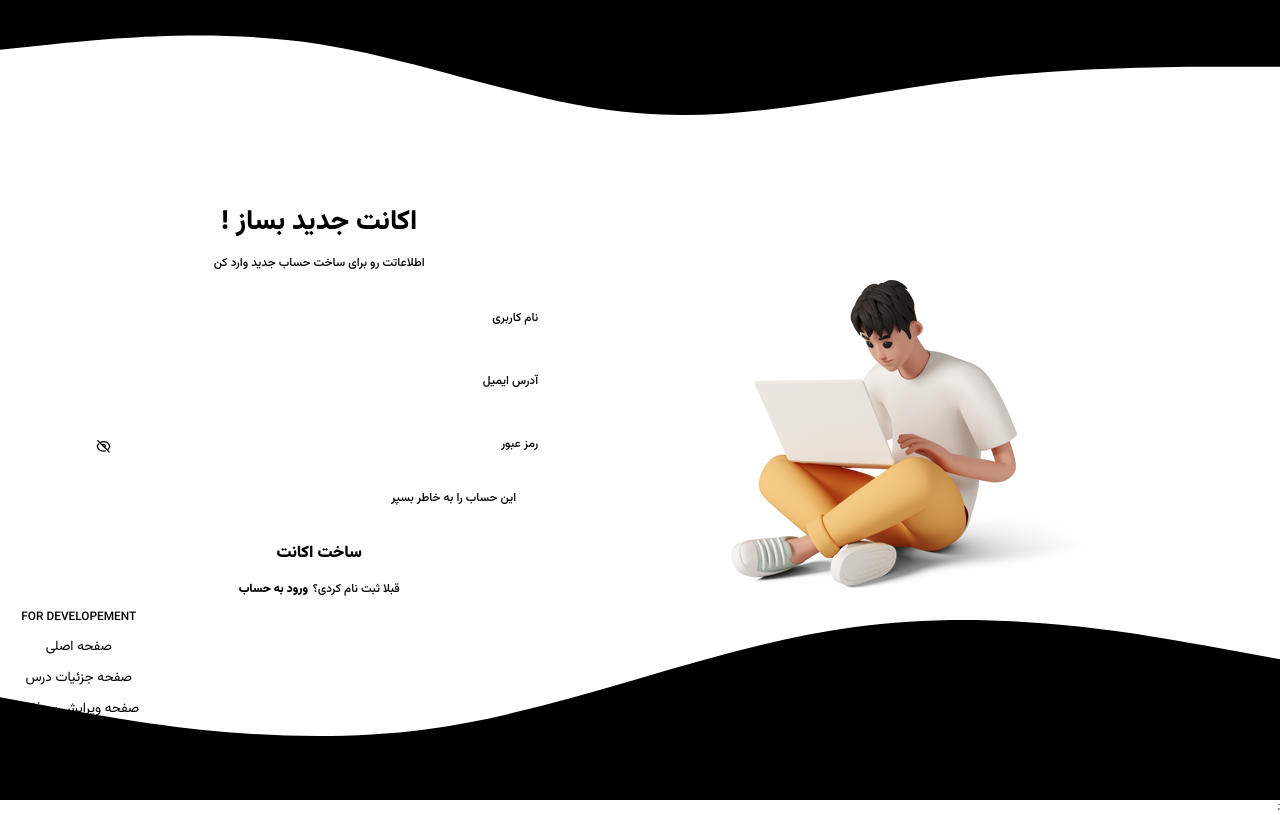
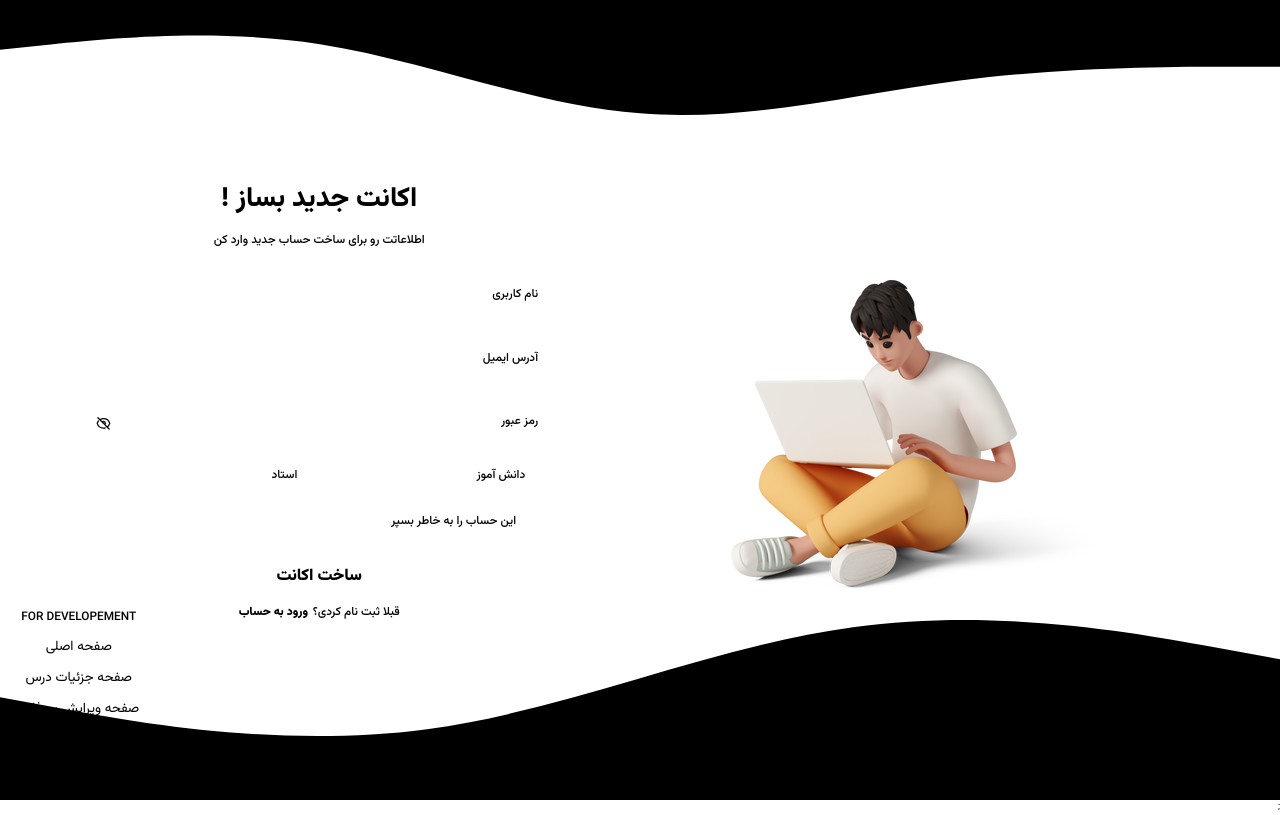
Before and after one commit to Mori30r/QuizBox, a React (Vite) app in the folder react/: page /auth/signup in a window 1280 px wide. Built offline with nearby package versions, Linux system fonts and the light colour scheme.

Commit message:
Add Radio Button to Signup Form

```diff
--- a/react/src/pages/Auth/Signup.jsx
+++ b/react/src/pages/Auth/Signup.jsx
@@ -13,6 +13,7 @@ import Check from "../../ui/Check";
 import BoyTyping from "../../assets/images/boy-typing.png";
 import { LOGIN_PAGE } from "../../constants/pagesAddress";
 import { signUpSchema } from "../../constants/dataPatterns";
+import Radio from "../../ui/Radio";
 
 const Image = styled.img`
     position: absolute;
@@ -26,6 +27,13 @@ const StyledNavLink = styled(NavLink)`
     color: inherit;
     font-weight: 1000;
     margin-right: 0.5rem;
+`;
+
+const RadioContainer = styled.div`
+    display: grid;
+    grid-template-columns: 1fr 1fr;
+    justify-items: flex-end;
+    margin-top: 2rem;
 `;
 
 function Signup() {
@@ -76,6 +84,29 @@ function Signup() {
                     >
                         رمز عبور
                     </Input>
+                    <RadioContainer>
+                        <Radio
+                            register={{
+                                ...register("role"),
+                            }}
+                            value="teacher"
+                            name="role"
+                            type="radio"
+                        >
+                            استاد
+                        </Radio>
+                        <Radio
+                            register={{
+                                ...register("role"),
+                            }}
+                            value="student"
+                            name="role"
+                            type="radio"
+                            checked
+                        >
+                            دانش آموز
+                        </Radio>
+                    </RadioContainer>
                     <Check register={{ ...register("remember") }} id="remember">
                         این حساب را به خاطر بسپر
                     </Check>
--- a/react/src/styles/GlobalStyles.jsx
+++ b/react/src/styles/GlobalStyles.jsx
@@ -152,6 +152,36 @@ const GlobalStyles = styled.createGlobalStyle`
             transform: scale(1);
         }
     }
+
+    input[type="radio"] {
+        -webkit-appearance: none;
+        appearance: none;
+        background-color: var(--color-grey-0);
+        margin: 0;
+
+        width: 1.4rem;
+        height: 1.4rem;
+        border: 0.2rem solid var(--color-purple-100);
+        border-radius: 50%;
+        transform: translateY(-0.075rem);
+
+        display: grid;
+        place-content: center;
+
+        &::before {
+            content: "";
+            width: 0.8rem;
+            height: 0.8rem;
+            border-radius: 50%;
+            transform: scale(0);
+            transition: 0.1s transform ease-in-out;
+            background-color: var(--color-purple-200);
+        }
+
+        &:checked::before {
+            transform: scale(1);
+        }
+    }
 `;
 
 export default GlobalStyles;
--- a/react/src/ui/Input.jsx
+++ b/react/src/ui/Input.jsx
@@ -106,7 +106,6 @@ function Input({ id, children, fullWidth, register, type, shape, control }) {
     const [isHidden, setIsHidden] = useState(true);
     const hasValue = Boolean(useWatch({ control, name: id }));
     const { errors } = useFormState({ control });
-    console.log(errors);
     return (
         <InputContainer $fullWidth={fullWidth}>
             <Label $hasValue={hasValue} htmlFor={id} shape={shape} type={type}>
--- /dev/null
+++ b/react/src/ui/Radio.jsx
@@ -0,0 +1,26 @@
+import { styled } from "styled-components";
+import SubHeading from "./SubHeading";
+
+const StyledRadio = styled.div`
+    display: flex;
+    align-items: center;
+    gap: 1rem;
+`;
+
+function Radio({ children, value, name, register, checked }) {
+    return (
+        <StyledRadio>
+            <SubHeading>{children}</SubHeading>
+            <input
+                {...register}
+                type="radio"
+                value={value}
+                name={name}
+                id={name}
+                checked={checked}
+            />
+        </StyledRadio>
+    );
+}
+
+export default Radio;
```
